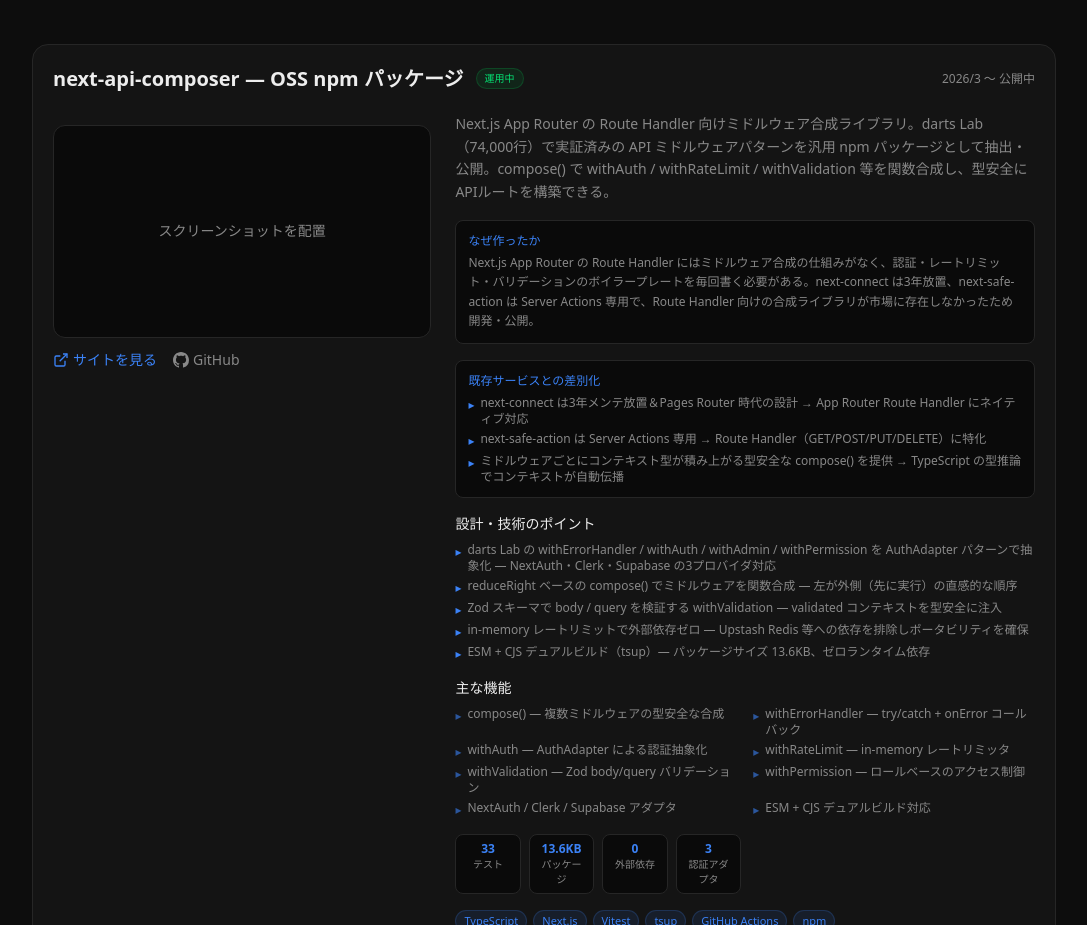
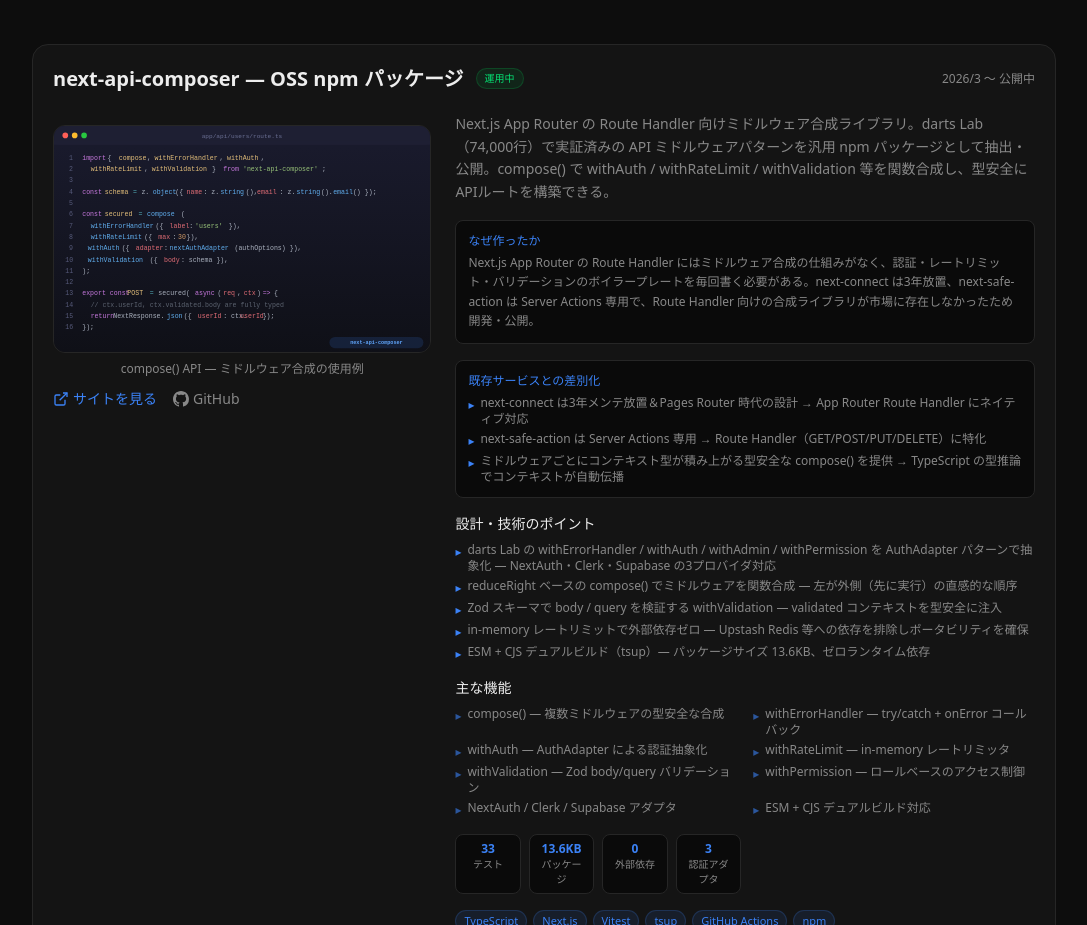
Before and after one commit to seiryuu1215/portfolio, a Next.js app: page / in a window 1280 px wide. Shown: the part 3780-4705 px from the top of the page, without its empty margins (96-1183 px from the left). Built offline with nearby package versions, Linux system fonts and the light colour scheme.

Commit message:
feat: next-api-composer にコードスニペット画像を追加
compose() APIの使用例をシンタックスハイライト付きSVGで作成し
画像ギャラリーに配置。

Co-Authored-By: Claude Opus 4.6 <noreply@anthropic.com>

```diff
--- a/components/WorksSection.tsx
+++ b/components/WorksSection.tsx
@@ -233,6 +233,13 @@ const WORKS: Work[] = [
       { value: '13.6KB', label: 'パッケージ' },
       { value: '0', label: '外部依存' },
       { value: '3', label: '認証アダプタ' },
+    ],
+    images: [
+      {
+        src: '/images/next-api-composer/compose-example.svg',
+        caption: 'compose() API — ミドルウェア合成の使用例',
+        fit: 'contain',
+      },
     ],
     url: 'https://www.npmjs.com/package/next-api-composer',
     github: 'https://github.com/seiryuu1215/next-api-composer',
```
Also changed, not shown: public/images/next-api-composer/compose-example.svg (added).
